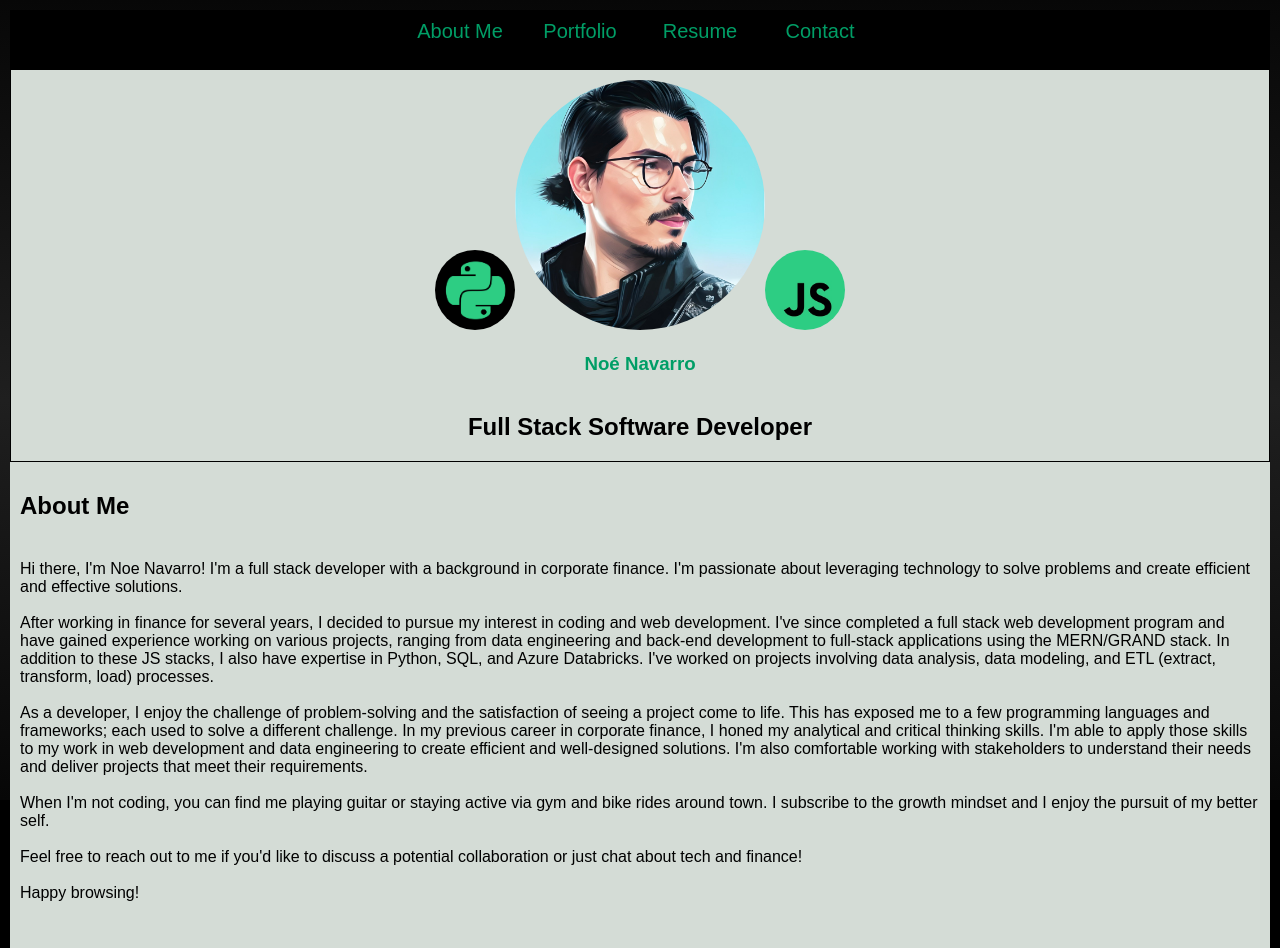
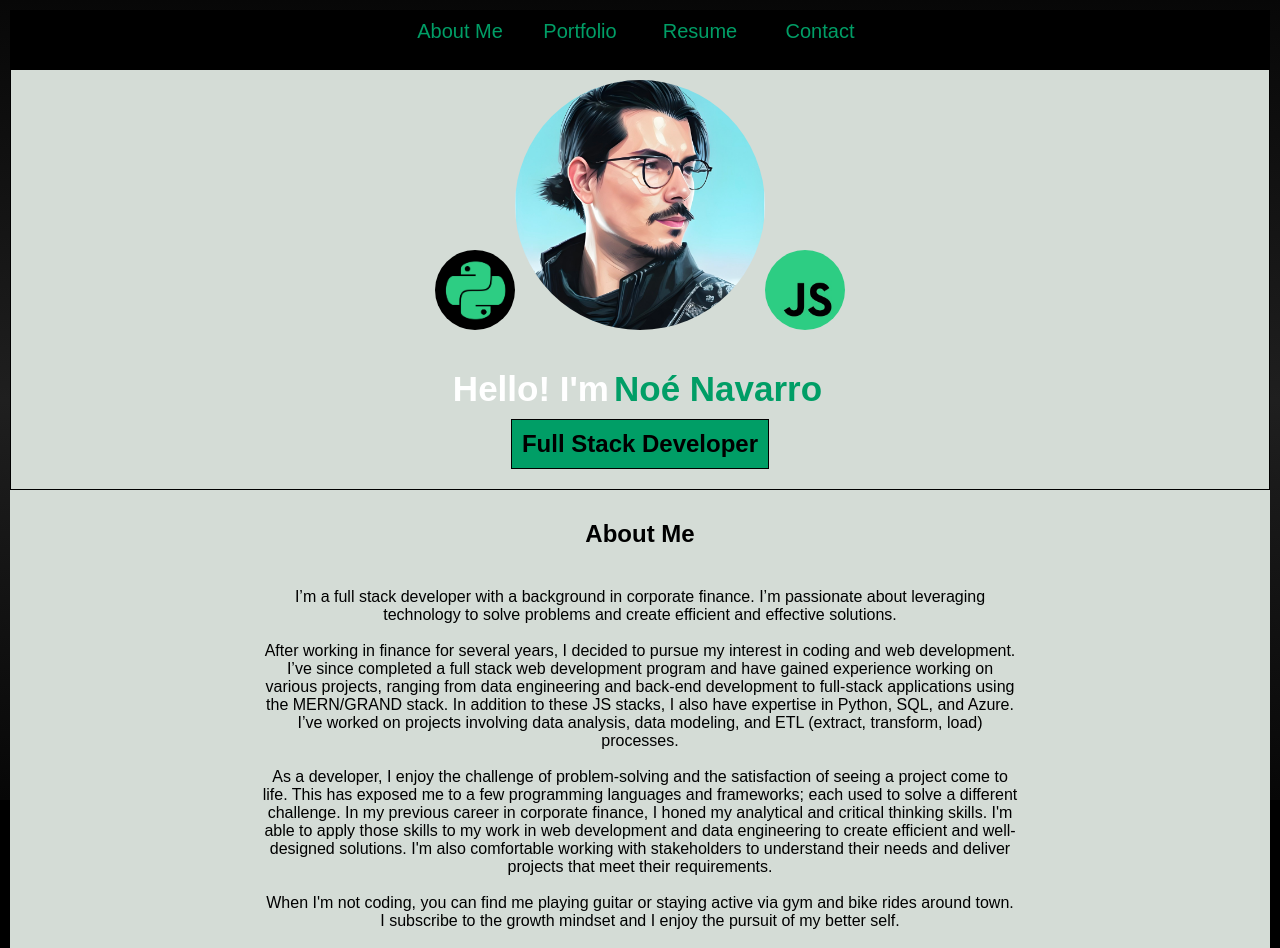
Before and after one commit to Nnavarr/portfolio, a React (Create React App) app: page / in a window 1280 px wide. Shown: the top 948 px of the page. Built offline with nearby package versions, Linux system fonts and the light colour scheme.

Commit message:
updated various html elements and css properties to reflect the design

```diff
--- a/src/components/About/index.js
+++ b/src/components/About/index.js
@@ -1,4 +1,12 @@
 import React from "react";
+
+// styles
+const titleStyle = {
+  border: '1px solid black',
+  padding: '10px',
+  background: '#009e66',
+  marginTop: '10px'
+}
 
 const About = () => {
   return(
@@ -15,18 +23,25 @@ const About = () => {
           <img src={require('../../assets/images/js_logo.jpg')} id='javascript-logo' alt='Javascript logo'/>
         </div>
 
-        <h1>Noé Navarro</h1>
-        <h2 id='title' className='nameTitle'> Full Stack Software Developer</h2>
+        {/* Welcome h1s */}
+        <div
+          style={{ display: 'flex'}}
+        >
+          <h1 style={{ color: 'white' }}>Hello! I'm </h1>
+          <h1>Noé Navarro</h1>
+        </div>
+
+        {/* full stack dev banner */}
+        <div>
+          <h2 style={titleStyle}> Full Stack Developer</h2>
+        </div>
       </section>
       <h2 id='aboutme-title'>About Me</h2>
       <p id='aboutme-paragraph'>
-        Hi there, I'm Noe Navarro! I'm a full stack developer with a background in corporate finance. I'm passionate about leveraging technology to solve problems and create efficient and effective solutions.
-
+        I’m a full stack developer with a background in corporate finance. I’m passionate about leveraging technology to solve problems and create efficient and effective solutions.
         <br></br>
         <br></br>
-
-        After working in finance for several years, I decided to pursue my interest in coding and web development. I've since completed a full stack web development program and have gained experience working on various projects, ranging from data engineering and back-end development to full-stack applications using the MERN/GRAND stack. In addition to these JS stacks, I also have expertise in Python, SQL, and Azure Databricks. I've worked on projects involving data analysis, data modeling, and ETL (extract, transform, load) processes.
-
+        After working in finance for several years, I decided to pursue my interest in coding and web development. I’ve since completed a full stack web development program and have gained experience working on various projects, ranging from data engineering and back-end development to full-stack applications using the MERN/GRAND stack. In addition to these JS stacks, I also have expertise in Python, SQL, and Azure. I’ve worked on projects involving data analysis, data modeling, and ETL (extract, transform, load) processes.
         <br></br>
         <br></br>
 
--- a/src/index.css
+++ b/src/index.css
@@ -23,6 +23,9 @@ code {
 /* General HTML elements */
 h1 {
   color: var(--green-color);
+  font-size: 35px;
+  margin-right: 5px;
+  margin-bottom: 0px;
 }
 
 /* header & navigation bar */
@@ -342,10 +345,16 @@ footer {
 
 #aboutme-title {
   padding: 10px;
+  text-align: center;
 }
 
 #aboutme-paragraph {
+  display: flex;
   padding: 10px;
+  flex-direction: column;
+  text-align: center;
+  width: 60%;
+  margin: auto;
 }
 
 #gh-image {
```
